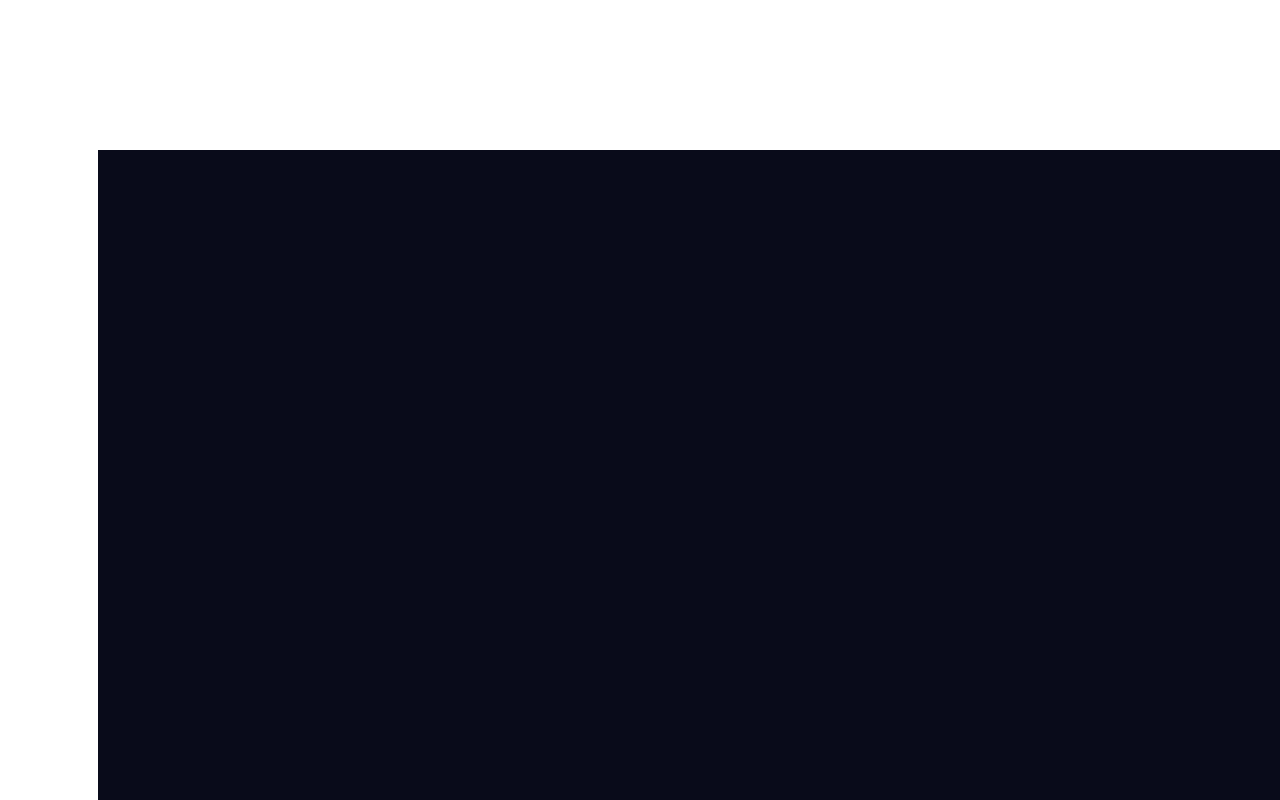
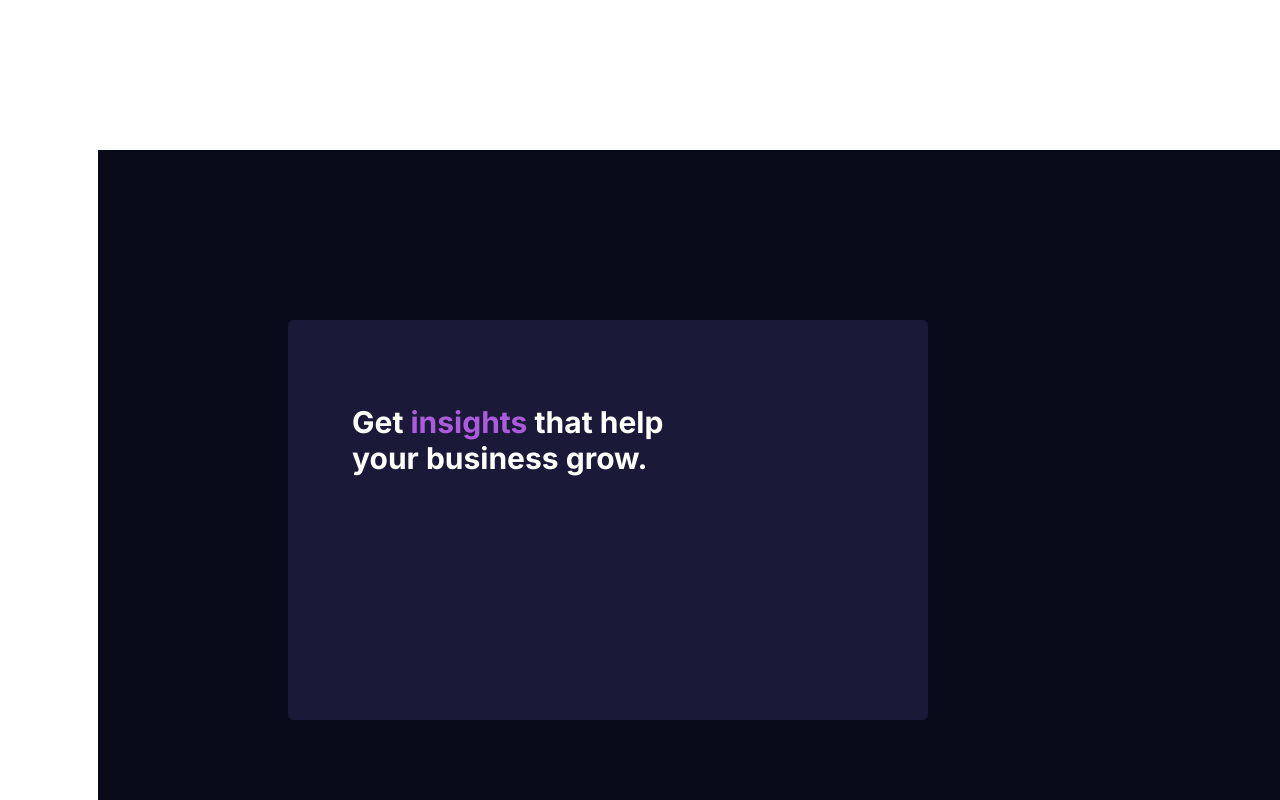
Before and after one commit to Kuurosu/stats-preview-card-component, a plain HTML site: page index.html in a window 1280 px wide. Shown: the top 800 px of the page. Drawn offline with Linux system fonts and the light colour scheme.

Commit message:
Add content background and title

```diff
--- a/assets/css/style.css
+++ b/assets/css/style.css
@@ -1,7 +1,24 @@
-@import url('https://fonts.googleapis.com/css2?family=Abril+Fatface&family=Merriweather:ital@0;1&family=Work+Sans:wght@400;500;800&display=swap');
+@import url('https://fonts.googleapis.com/css2?family=Inter:wght@400;700&family=Lexend+Deca&display=swap');
+
 
 body {
     font-size: 15px;
+    color: hsl(0, 0%, 100%);
+}
+
+.inter-400 {
+    font-family: 'Inter', sans-serif;
+    font-weight: 400;
+}
+
+.inter-700 {
+    font-family: 'Inter', sans-serif;
+    font-weight: 700;
+}
+
+.lexand {
+    font-family: 'Lexend Deca', sans-serif;
+    font-weight: 400;
 }
 
 #main-background {
@@ -9,8 +26,29 @@ body {
     height: 45rem;
     width: 95rem;
     margin: 150px 90px;
+    position: relative;
 }
 
+#content-background {
+    background-color: hsl(244, 38%, 16%);
+    height: 25rem;
+    width: 40rem;
+    position: absolute;
+    top: 20rem;
+    left: 18rem;
+    border-radius: 5px;
+}
+
+#title {
+    width: 20rem;
+    position: absolute;
+    top: 24rem;
+    left: 22rem
+}
+
+.purple {
+    color: hsl(277, 64%, 61%);
+}
 
 .attribution {
     font-size: 11px;
--- a/index.html
+++ b/index.html
@@ -12,6 +12,10 @@
 </head>
 <body>
     <div id="main-background"></div>
+    <div id="content-background"></div>
+    <div id="title" class="inter-700">
+        <h1>Get <span class="purple">insights</span> that help your business grow.</h1>
+    </div>
 
   <div class="attribution">
     Challenge by <a href="https://www.frontendmentor.io?ref=challenge" target="_blank">Frontend Mentor</a>.
```
